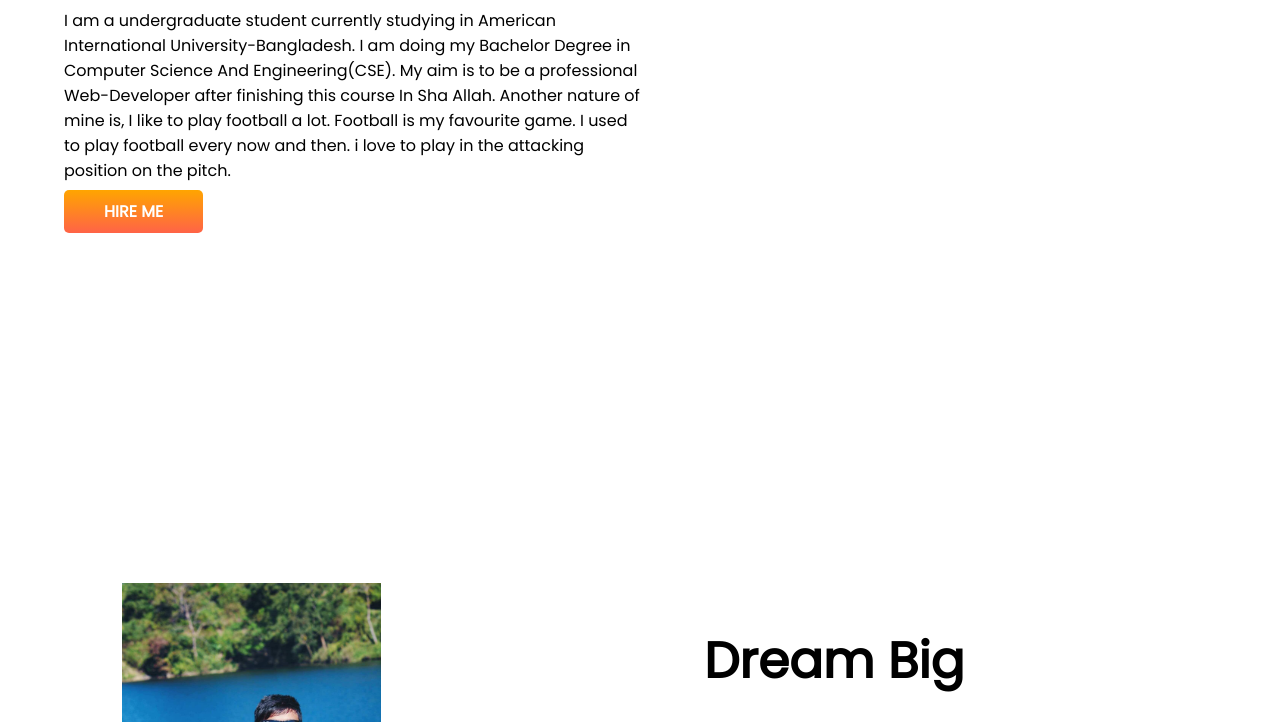
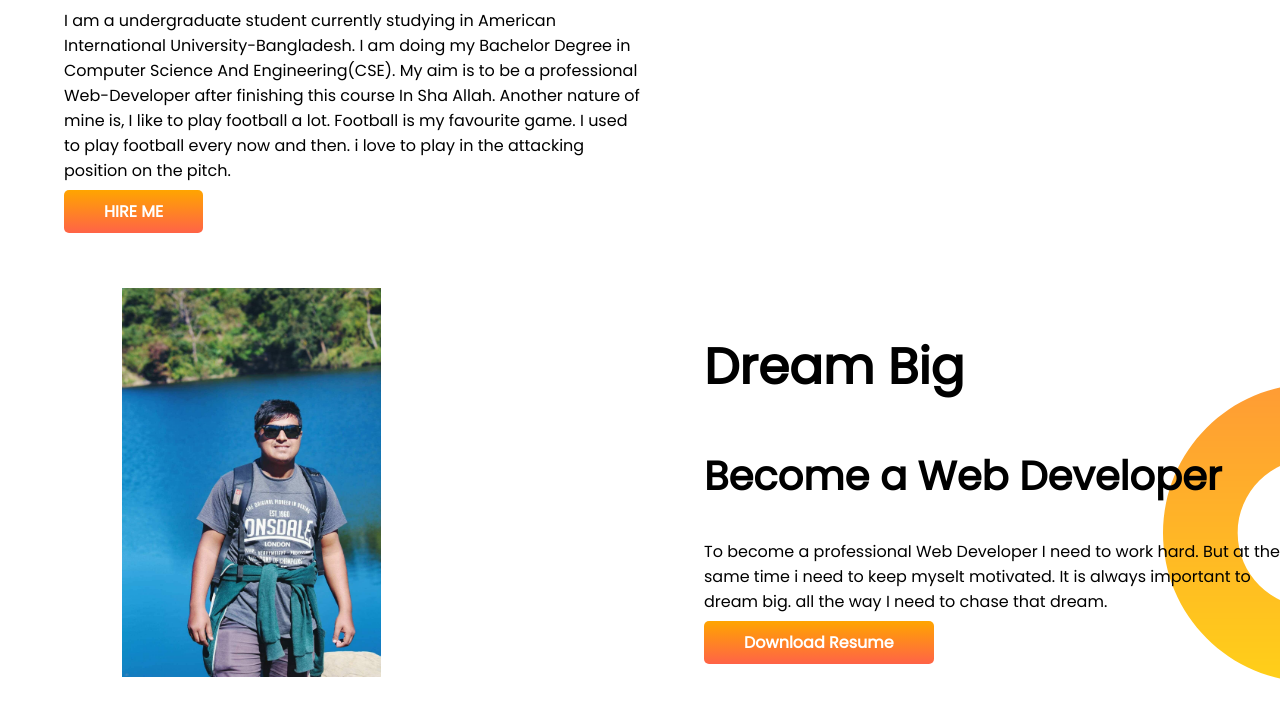
Before and after one commit to Farhad32155/developer-portfolio, a plain HTML site: page index.html in a window 1280 px wide. Shown: the part 389-1111 px from the top of the page. Drawn offline with Linux system fonts and the light colour scheme.

Commit message:
khatra-solve

```diff
--- a/style.css
+++ b/style.css
@@ -18,10 +18,11 @@ h2{
 .half-width{
     width: 50%;
     padding-left: 5%;
+    margin-bottom: 5%;
 }
 .half-width img{
     width: 45%;
-    padding-bottom: 100%;
+    padding-bottom: 5%;
     padding-left: 10%;
 }
 .link-button{
```
